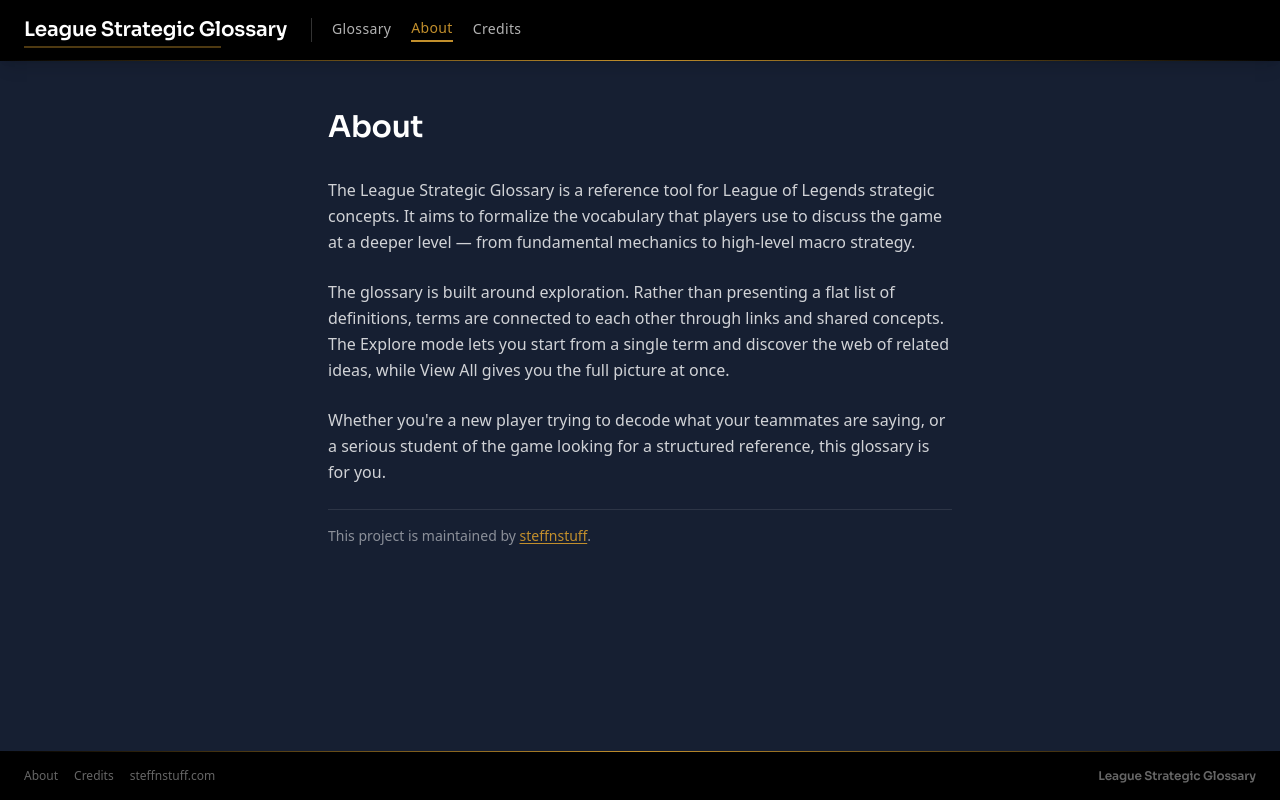
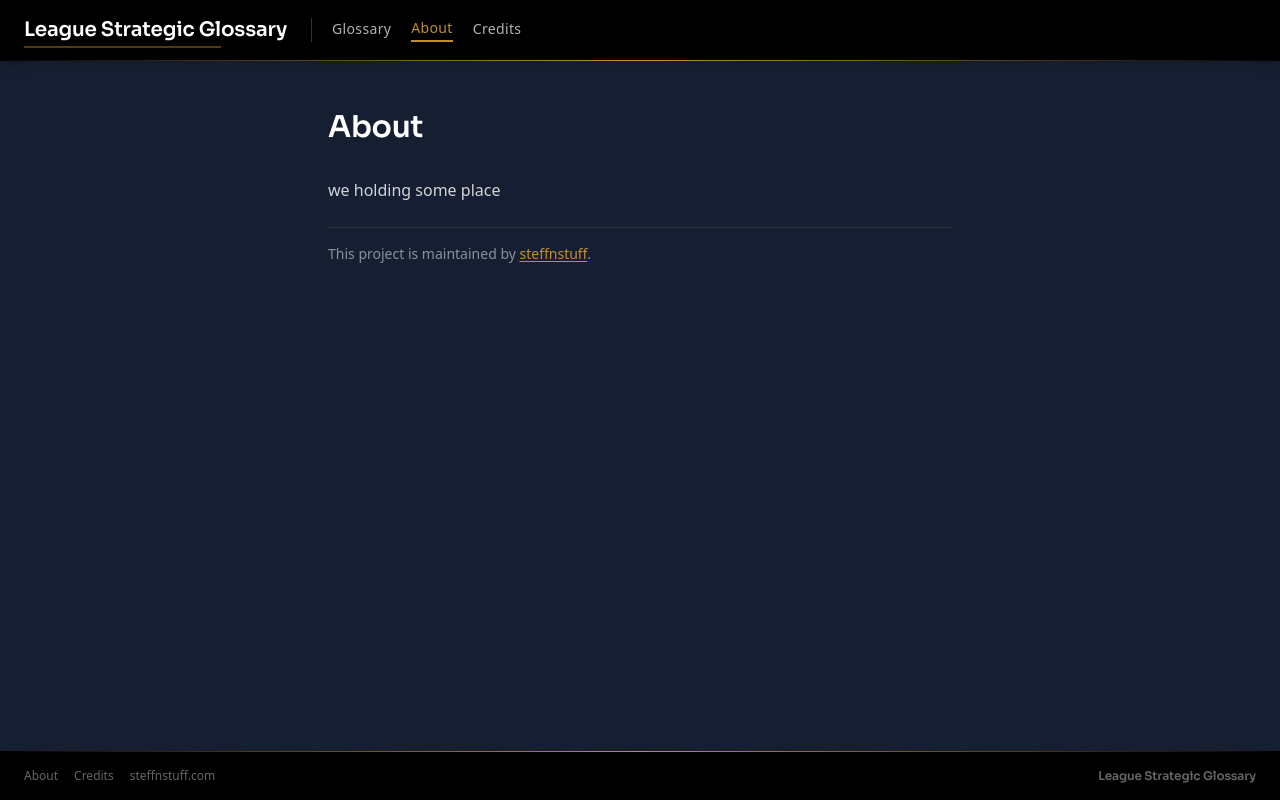
Before and after one commit to peachfuzzz/league-strategic-glossary, a Next.js app: page /about in a window 1280 px wide. Built offline with nearby package versions, Linux system fonts and the light colour scheme.

Commit message:
placeholder text
added placeholder text for about and credits pages

```diff
--- a/src/app/about/page.tsx
+++ b/src/app/about/page.tsx
@@ -13,24 +13,7 @@
 
         <div className="prose prose-invert max-w-none space-y-6 text-white/80 leading-relaxed">
           <p>
-            The League Strategic Glossary is a reference tool for League of Legends
-            strategic concepts. It aims to formalize the vocabulary that players use
-            to discuss the game at a deeper level — from fundamental mechanics to
-            high-level macro strategy.
-          </p>
-
-          <p>
-            The glossary is built around exploration. Rather than presenting a flat
-            list of definitions, terms are connected to each other through links and
-            shared concepts. The Explore mode lets you start from a single term and
-            discover the web of related ideas, while View All gives you the full
-            picture at once.
-          </p>
-
-          <p>
-            Whether you&apos;re a new player trying to decode what your teammates are
-            saying, or a serious student of the game looking for a structured
-            reference, this glossary is for you.
+            we holding some place
           </p>
 
           <p className="text-white/50 text-sm pt-4 border-t border-white/10">
--- a/src/app/credits/page.tsx
+++ b/src/app/credits/page.tsx
@@ -26,6 +26,10 @@
                 </a>
                 {' '}&mdash; Project creator and maintainer
               </li>
+              <li className="text-white/80">
+                Euphoria143
+                {' '}&mdash; Contributor, editor
+              </li>
             </ul>
           </section>
 
```
